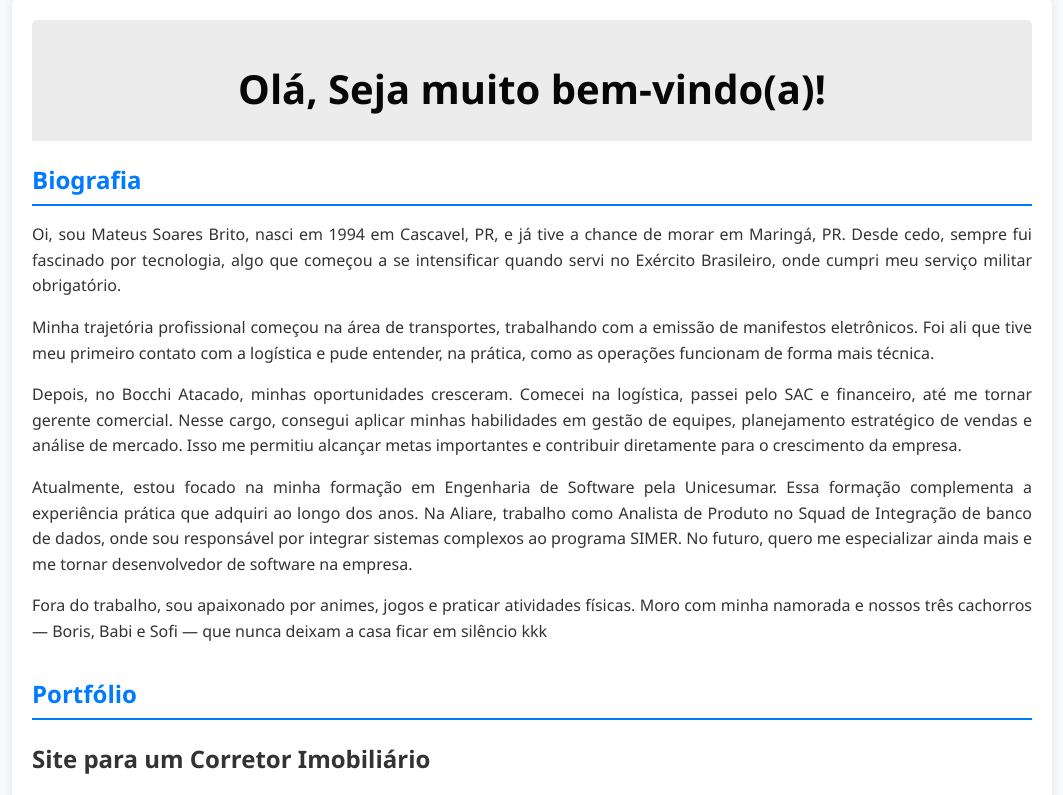
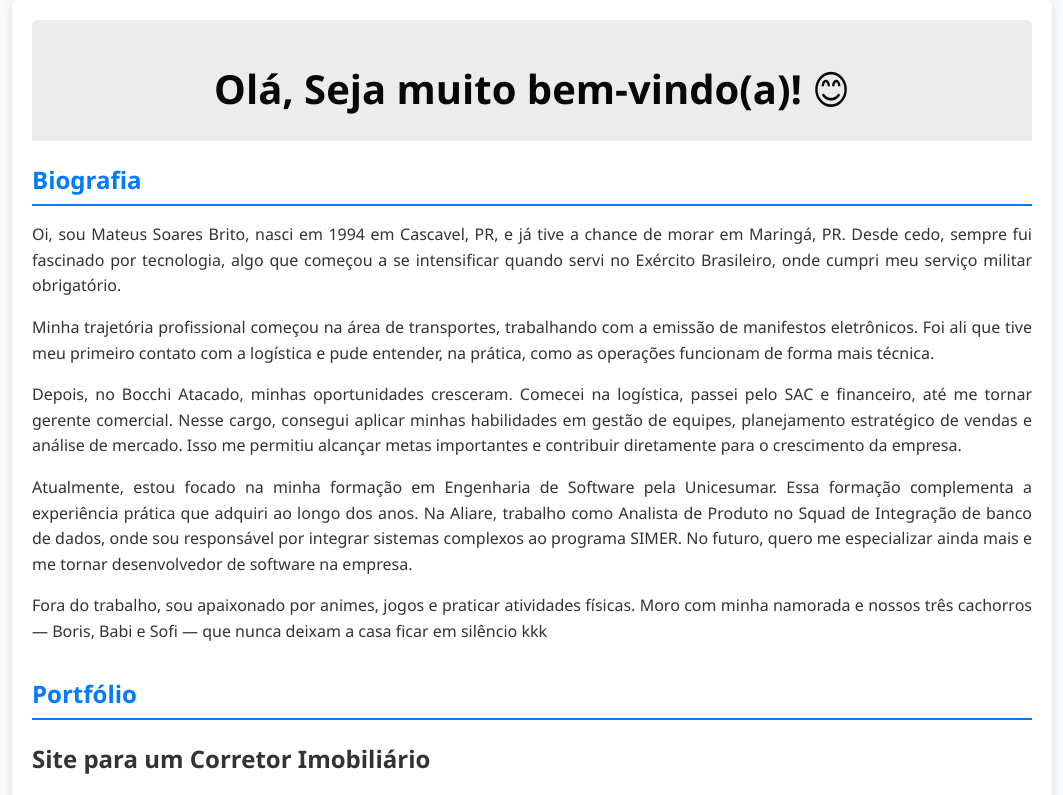
Before and after one commit to maateusbrito/PROJETO.Apresentacao, a plain HTML site: page index.html in a window 1280 px wide. Shown: the top 795 px of the page, without its empty margins (108-1171 px from the left). Drawn offline with Linux system fonts and the light colour scheme; grey boxes are pictures that could not be loaded.

Commit message:
Update index.html

```diff
--- a/index.html
+++ b/index.html
@@ -85,7 +85,7 @@
 <body>
     <div class="container">
         <header>
-            <h1>Olá, Seja muito bem-vindo(a)!</h1>
+            <h1>Olá, Seja muito bem-vindo(a)! 😊</h1>
         </header>
 
         <section id="biografia">
```
